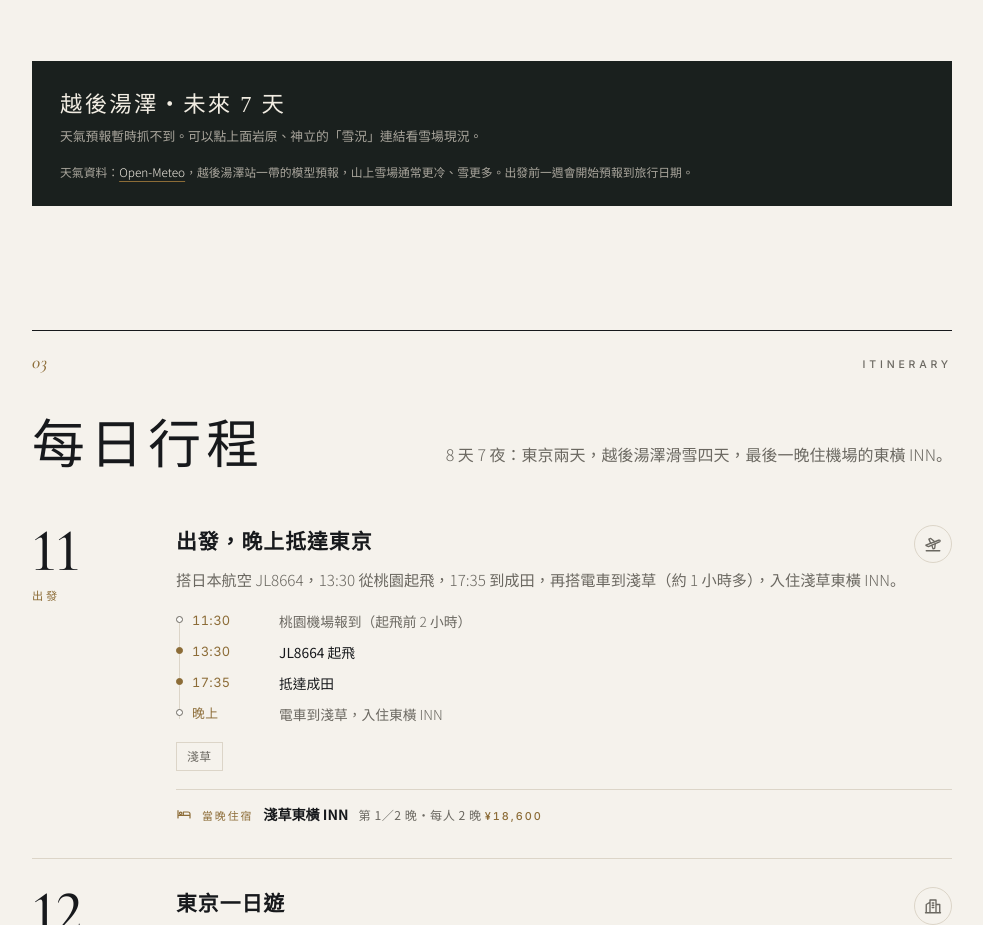
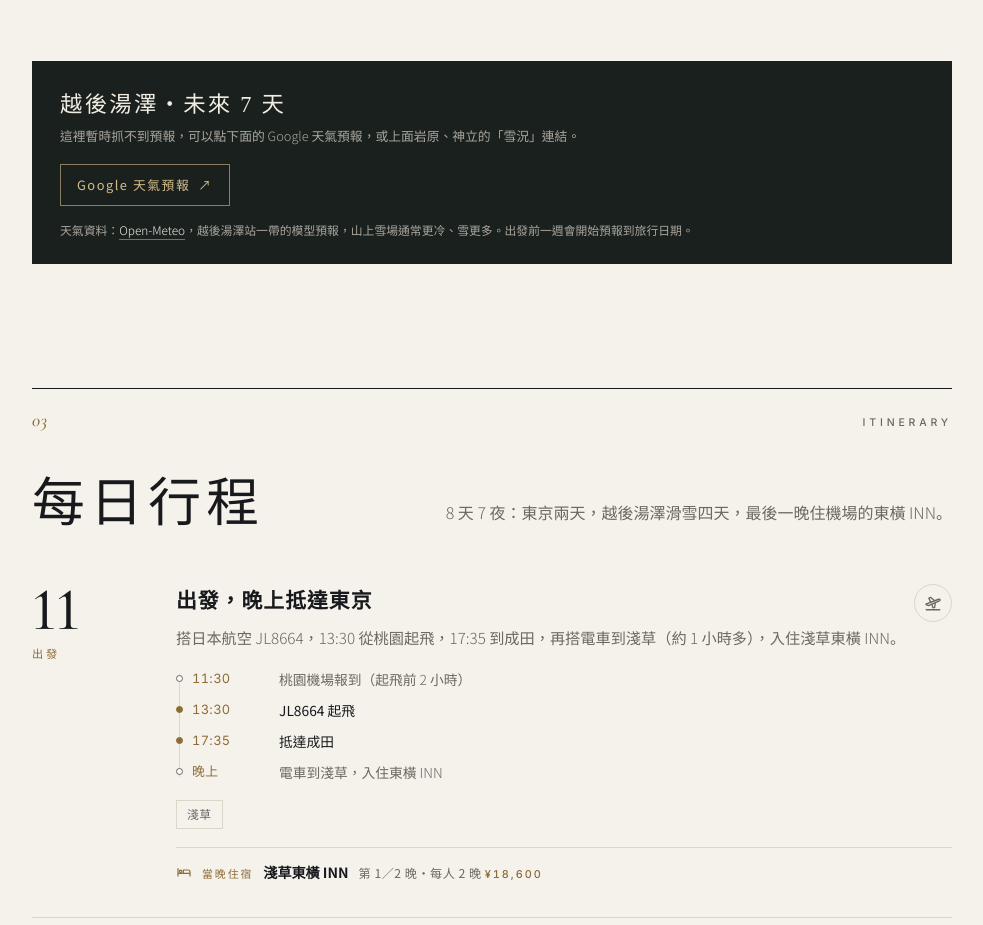
Before and after one commit to berniechou123123-cpu/yuzawa-ski, a plain HTML site: page index.html in a window 1280 px wide. Shown: the part 3074-3999 px from the top of the page, without its empty margins (148-1131 px from the left). Drawn offline with nearby package versions, Linux system fonts and the light colour scheme; no server answers; animation ran at ten frames a second.

Commit message:
Add Google weather forecast link
Co-Authored-By: Claude Opus 5.5 <noreply@anthropic.com>
Claude-Session: https://claude.ai/code/session_01E3wtNU63uGaAsAonEQVcKj

```diff
--- a/index.html
+++ b/index.html
@@ -361,6 +361,9 @@ main section.pre .sec-head::before { transform: scaleX(0); }
 .wx a { color: var(--on-deep); }
 .wx-head { display: flex; flex-wrap: wrap; justify-content: space-between; align-items: end; gap: 18px 28px; }
 .wx h3 { font-family: var(--ff-display); font-weight: 500; font-size: 1.4rem; letter-spacing: .1em; }
+.wx-g { display: inline-flex; align-items: center; gap: 8px; margin-top: 16px; padding: 9px 16px; font-size: .8rem; letter-spacing: .12em; text-decoration: none; border: 1px solid color-mix(in srgb, var(--glow) 60%, transparent); color: var(--glow) !important; transition: background .25s, color .25s; }
+.wx-g::after { content: "↗"; }
+.wx-g:hover { background: var(--glow); color: var(--deep) !important; }
 .wx-sub { margin-top: 6px; font-size: .8rem; color: var(--deep-dim); font-weight: 300; }
 .wx-now { display: flex; align-items: center; gap: 14px; }
 .wx-now svg { width: 38px; height: 38px; color: var(--glow); }
@@ -1003,6 +1006,7 @@ main section.pre { transform: translateY(26px); }
         <div>
           <h3>越後湯澤・未來 7 天</h3>
           <p class="wx-sub" id="wxSub">正在抓天氣預報…</p>
+          <a class="wx-g" href="https://www.google.com/search?q=%E8%B6%8A%E5%BE%8C%E6%B9%AF%E6%B2%A2%20%E5%A4%A9%E6%B0%97&amp;hl=zh-TW" target="_blank" rel="noopener">Google 天氣預報</a>
         </div>
         <div class="wx-now" id="wxNow" hidden>
           <svg aria-hidden="true"><use id="wxNowIco" href="#w-sun"/></svg>
@@ -1663,7 +1667,7 @@ main section.pre { transform: translateY(26px); }
     }).catch(() => {
       clearTimeout(timer);
       if (cached && cached.data) { draw(cached.data, cached.at, true); return; }
-      $("wxSub").textContent = "天氣預報暫時抓不到。可以點上面岩原、神立的「雪況」連結看雪場現況。";
+      $("wxSub").textContent = "這裡暫時抓不到預報，可以點下面的 Google 天氣預報，或上面岩原、神立的「雪況」連結。";
     });
   })();
 
```
